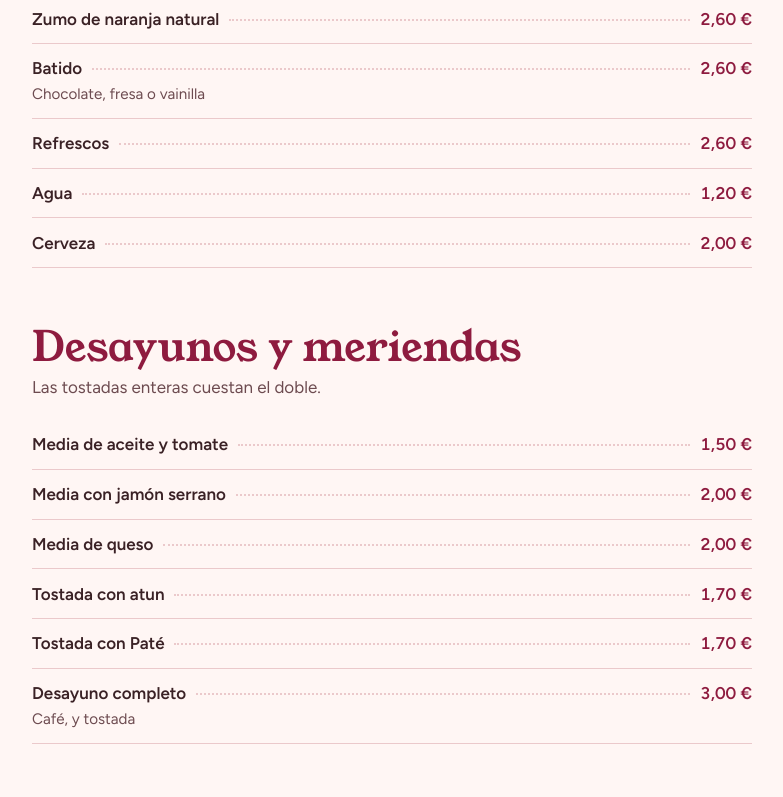
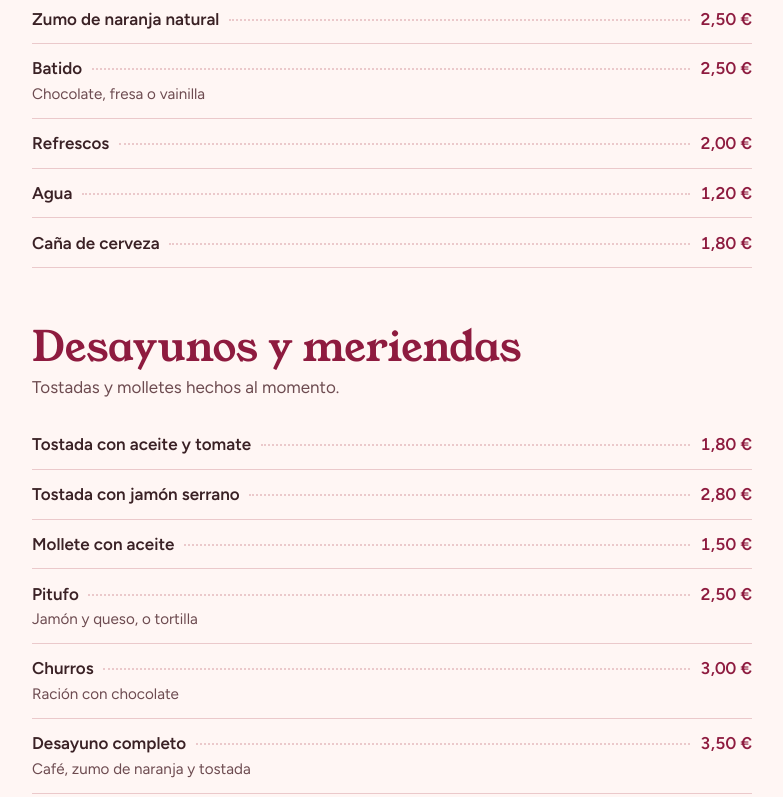
Before and after one commit to medinalopezernesto/Ernesto.github.io, a plain HTML site: page index.html in a window 1280 px wide. Shown: the part 1300-2097 px from the top of the page, without its empty margins (248-1031 px from the left). Drawn offline with Linux system fonts and the light colour scheme.

Commit message:
Add files via upload

```diff
--- a/index.html
+++ b/index.html
@@ -182,14 +182,19 @@
 </footer>
 
 <script>
-
+/* =========================================================
+   EDITA AQUÍ TUS DATOS
+   Todo lo que ves en la página sale de estas listas.
+   Cambia textos y precios (usa punto para los decimales: 1.50)
+   ========================================================= */
 
 const NEGOCIO = {
   direccion: "Calle (escribe aquí tu calle y número), Padul, Granada",
   telefono: "000 000 000",
   horario: [
-    ["Lunes a viernes", "09:00 - 23:00"],
-    ["Sábado", "09:00 - 22:00"],
+    ["Lunes a viernes", "07:30 - 20:00"],
+    ["Sábado", "08:00 - 21:00"],
+    ["Domingo", "08:00 - 15:00"]
   ]
 };
 
@@ -200,33 +205,32 @@ const CARTA = [
     titulo: "Cafés y bebidas",
     nota: "",
     productos: [
-      { n: "Café solo", p: 1.50 },
-      { n: "Cortado", p: 1.50 },
+      { n: "Café solo", p: 1.30 },
+      { n: "Cortado", p: 1.40 },
       { n: "Café con leche", p: 1.50 },
-      { n: "Capuchino", p: 2.20 },
+      { n: "Capuchino", p: 2.00 },
       { n: "Café bombón", p: 1.80 },
       { n: "Carajillo", p: 2.20 },
       { n: "Infusión", d: "Té, poleo, manzanilla o tila", p: 1.50 },
       { n: "Chocolate caliente", p: 2.20 },
-      { n: "Zumo de naranja natural", p: 2.60 },
-      { n: "Batido", d: "Chocolate, fresa o vainilla", p: 2.60 },
-      { n: "Refrescos", p: 2.60 },
+      { n: "Zumo de naranja natural", p: 2.50 },
+      { n: "Batido", d: "Chocolate, fresa o vainilla", p: 2.50 },
+      { n: "Refrescos", p: 2.00 },
       { n: "Agua", p: 1.20 },
-      { n: "Cerveza", p: 2.00 }
+      { n: "Caña de cerveza", p: 1.80 }
     ]
   },
   {
     id: "desayunos",
     titulo: "Desayunos y meriendas",
-    nota: "Tostadas hechas al momento.",
-    nota: "Las tostadas enteras cuestan el doble.",
+    nota: "Tostadas y molletes hechos al momento.",
     productos: [
-      { n: "Media de aceite y tomate", p: 1.50 },
-      { n: "Media con jamón serrano", p: 2.00 },
-      { n: "Media de queso", p: 2.00 },
-       { n: "Tostada con atun", p: 1.70 },
-      { n: "Tostada con Paté", p: 1.70 },
-      { n: "Desayuno completo", d: "Café, y tostada", p: 3.00 }
+      { n: "Tostada con aceite y tomate", p: 1.80 },
+      { n: "Tostada con jamón serrano", p: 2.80 },
+      { n: "Mollete con aceite", p: 1.50 },
+      { n: "Pitufo", d: "Jamón y queso, o tortilla", p: 2.50 },
+      { n: "Churros", d: "Ración con chocolate", p: 3.00 },
+      { n: "Desayuno completo", d: "Café, zumo de naranja y tostada", p: 3.50 }
     ]
   },
   {
```
